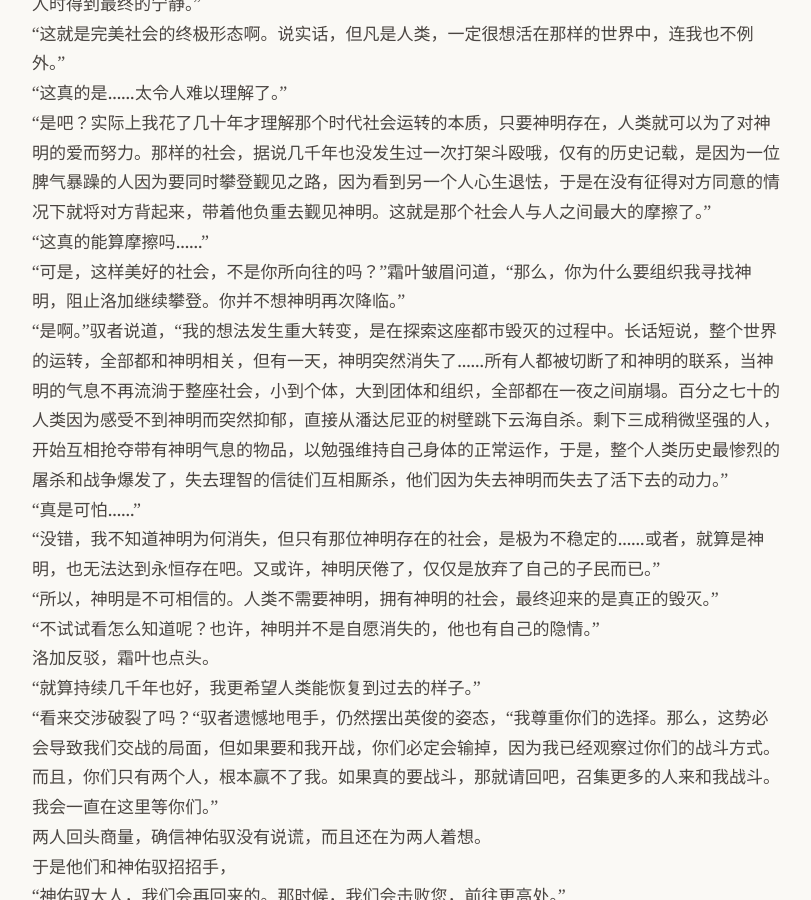
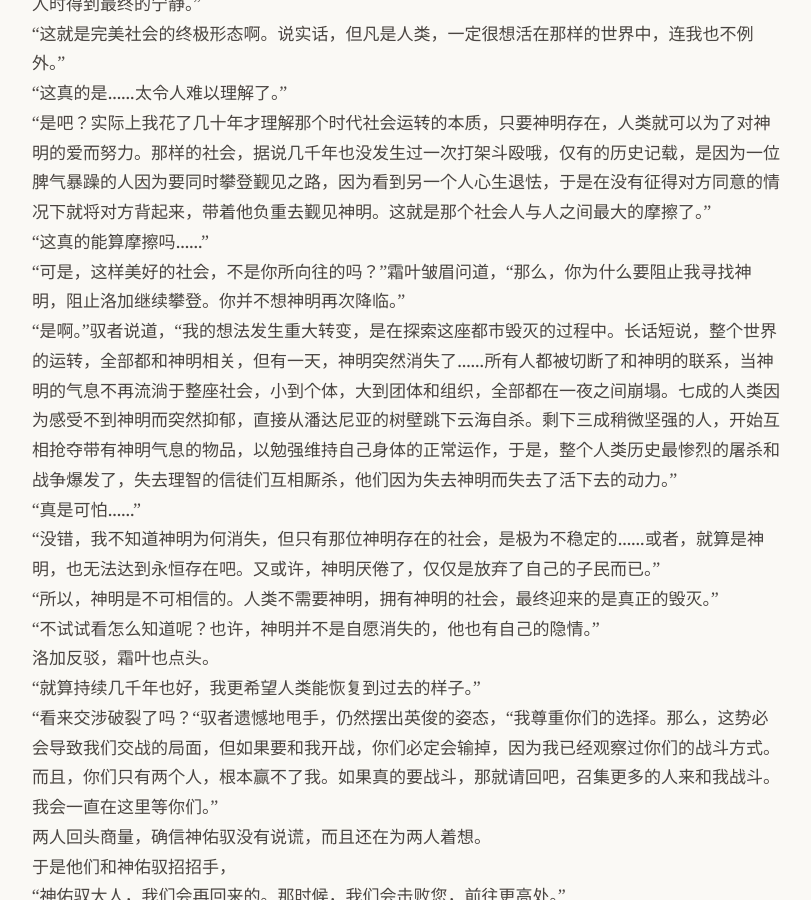
Before and after one commit to yihenc/yihenc.github.io, a Jekyll site: the page built from _posts/2026-03-03-驭者.md, in a window 1280 px wide and 900 px high, scrolled down 10306 px. Shown: the whole window, without its empty margins (232-1043 px from the left). Built offline with Jekyll 4.4.1, drawn with Linux system fonts in a browser that asks for light colours; nearby versions of some CDN libraries.

Commit message:
Update: 驭者

```diff
--- a/_posts/2026-03-03-驭者.md
+++ b/_posts/2026-03-03-驭者.md
@@ -282,8 +282,8 @@ date: 2026-03-03 00:00 +0000
 “这真的是……太令人难以理解了。”
 “是吧？实际上我花了几十年才理解那个时代社会运转的本质，只要神明存在，人类就可以为了对神明的爱而努力。那样的社会，据说几千年也没发生过一次打架斗殴哦，仅有的历史记载，是因为一位脾气暴躁的人因为要同时攀登觐见之路，因为看到另一个人心生退怯，于是在没有征得对方同意的情况下就将对方背起来，带着他负重去觐见神明。这就是那个社会人与人之间最大的摩擦了。”
 “这真的能算摩擦吗……”
-“可是，这样美好的社会，不是你所向往的吗？”霜叶皱眉问道，“那么，你为什么要组织我寻找神明，阻止洛加继续攀登。你并不想神明再次降临。”
-“是啊。”驭者说道，“我的想法发生重大转变，是在探索这座都市毁灭的过程中。长话短说，整个世界的运转，全部都和神明相关，但有一天，神明突然消失了……所有人都被切断了和神明的联系，当神明的气息不再流淌于整座社会，小到个体，大到团体和组织，全部都在一夜之间崩塌。百分之七十的人类因为感受不到神明而突然抑郁，直接从潘达尼亚的树壁跳下云海自杀。剩下三成稍微坚强的人，开始互相抢夺带有神明气息的物品，以勉强维持自己身体的正常运作，于是，整个人类历史最惨烈的屠杀和战争爆发了，失去理智的信徒们互相厮杀，他们因为失去神明而失去了活下去的动力。”
+“可是，这样美好的社会，不是你所向往的吗？”霜叶皱眉问道，“那么，你为什么要阻止我寻找神明，阻止洛加继续攀登。你并不想神明再次降临。”
+“是啊。”驭者说道，“我的想法发生重大转变，是在探索这座都市毁灭的过程中。长话短说，整个世界的运转，全部都和神明相关，但有一天，神明突然消失了……所有人都被切断了和神明的联系，当神明的气息不再流淌于整座社会，小到个体，大到团体和组织，全部都在一夜之间崩塌。七成的人类因为感受不到神明而突然抑郁，直接从潘达尼亚的树壁跳下云海自杀。剩下三成稍微坚强的人，开始互相抢夺带有神明气息的物品，以勉强维持自己身体的正常运作，于是，整个人类历史最惨烈的屠杀和战争爆发了，失去理智的信徒们互相厮杀，他们因为失去神明而失去了活下去的动力。”
 “真是可怕……”
 “没错，我不知道神明为何消失，但只有那位神明存在的社会，是极为不稳定的……或者，就算是神明，也无法达到永恒存在吧。又或许，神明厌倦了，仅仅是放弃了自己的子民而已。”
 “所以，神明是不可相信的。人类不需要神明，拥有神明的社会，最终迎来的是真正的毁灭。”
```
